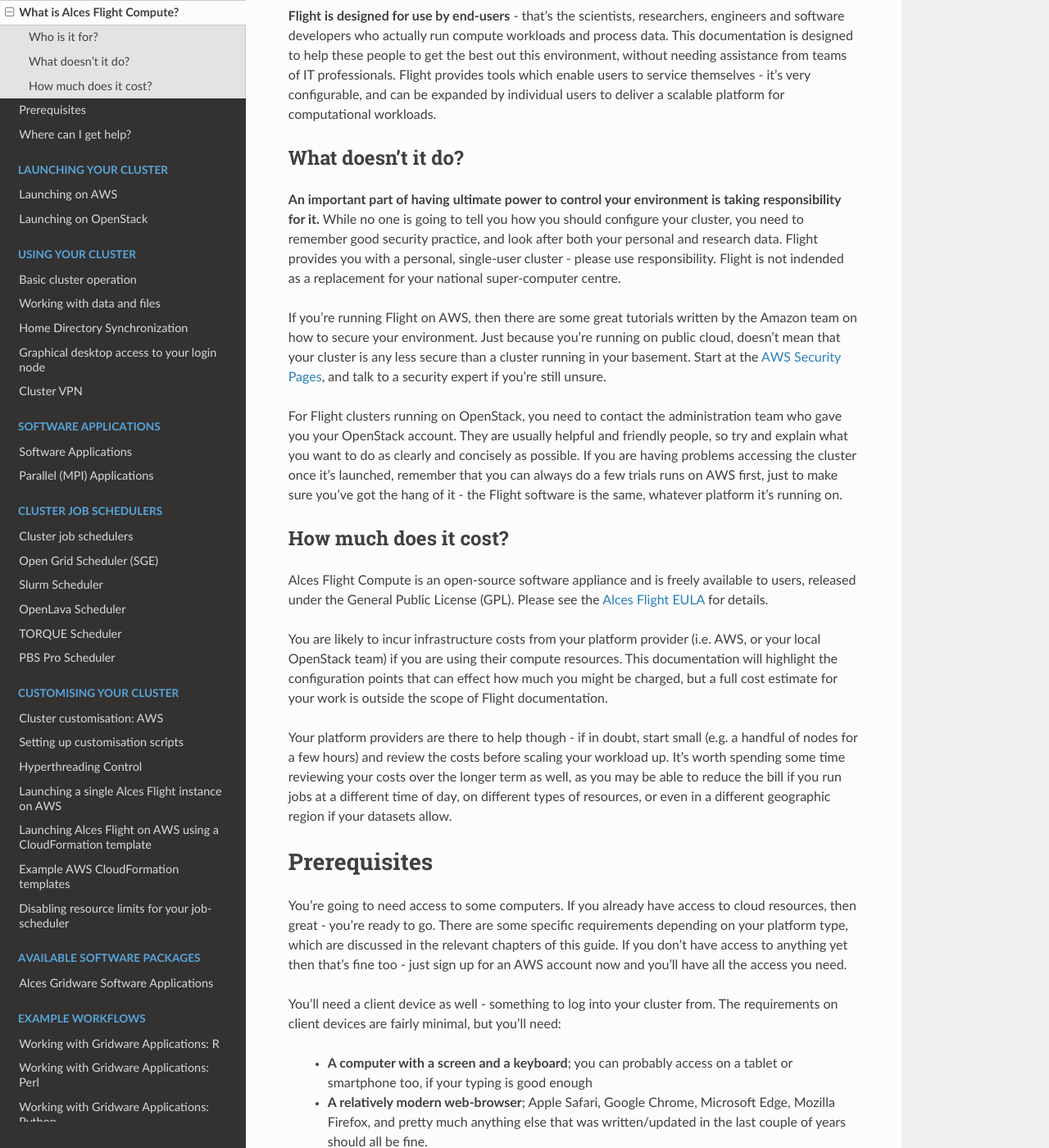
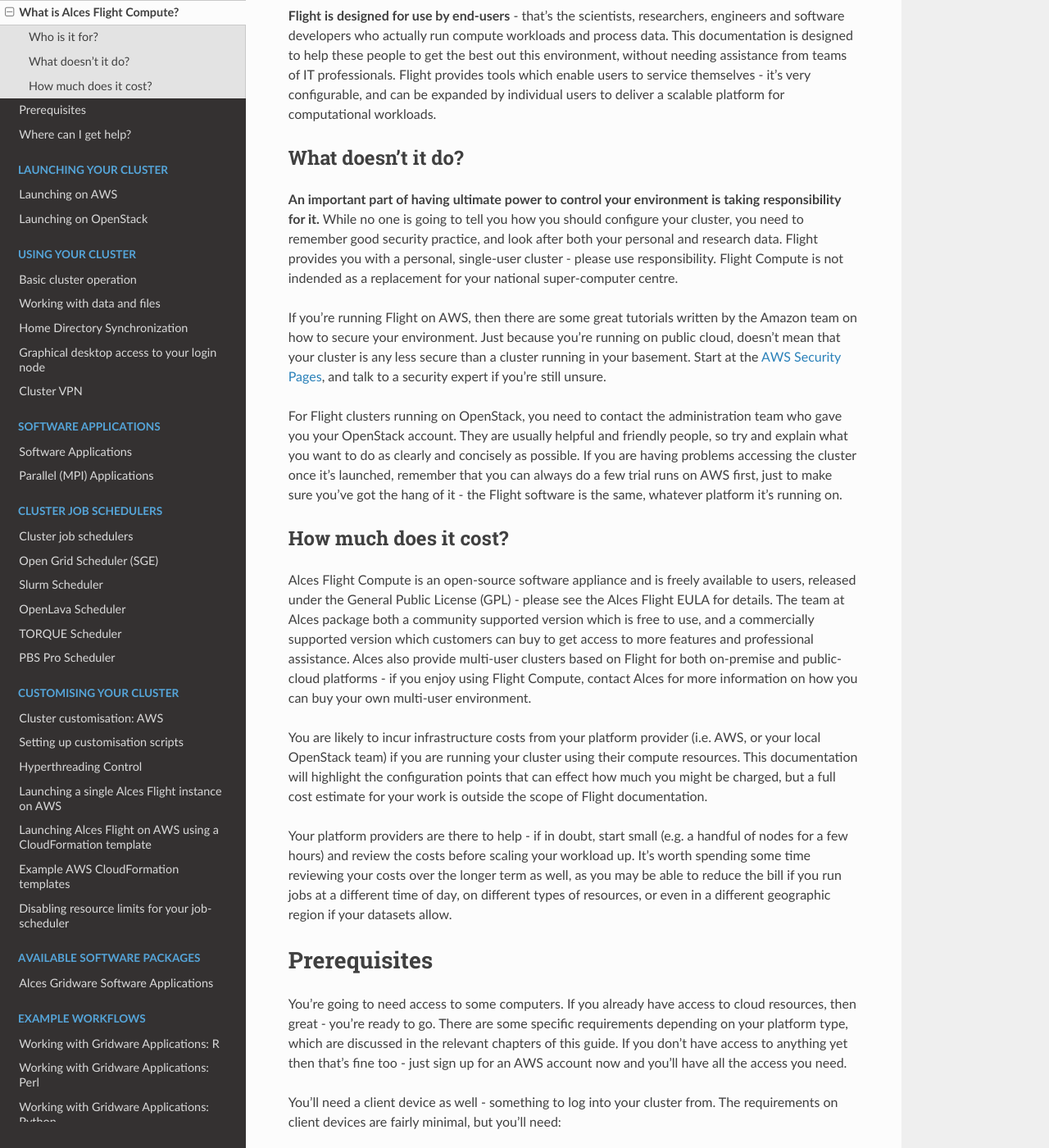
Before and after one commit to alces-software/flight-appliance-docs, a Sphinx documentation site: the page built from docs/source/overview/whatisit.rst, in a window 1280 px wide and 1400 px high, scrolled down 712 px. Shown: the whole window at 82% size. Built offline with Sphinx 7.4.7 and the Read the Docs theme 2.0.0, drawn with Linux system fonts in a browser that asks for light colours.

Commit message:
updated for 2016.3 features

```diff
--- a/docs/source/overview/whatisit.rst
+++ b/docs/source/overview/whatisit.rst
@@ -24,21 +24,21 @@
 What doesn't it do?
 -------------------
 
-**An important part of having ultimate power to control your environment is taking responsibility for it.** While no one is going to tell you how you should configure your cluster, you need to remember good security practice, and look after both your personal and research data. Flight provides you with a personal, single-user cluster - please use responsibility. Flight is not indended as a replacement for your national super-computer centre.
+**An important part of having ultimate power to control your environment is taking responsibility for it.** While no one is going to tell you how you should configure your cluster, you need to remember good security practice, and look after both your personal and research data. Flight provides you with a personal, single-user cluster - please use responsibility. Flight Compute is not indended as a replacement for your national super-computer centre.
 
 If you're running Flight on AWS, then there are some great tutorials written by the Amazon team on how to secure your environment. Just because you're running on public cloud, doesn't mean that your cluster is any less secure than a cluster running in your basement. Start at the `AWS Security Pages <https://aws.amazon.com/security>`_, and talk to a security expert if you're still unsure.
 
-For Flight clusters running on OpenStack, you need to contact the administration team who gave you your OpenStack account. They are usually helpful and friendly people, so try and explain what you want to do as clearly and concisely as possible. If you are having problems accessing the cluster once it's launched, remember that you can always do a few trials runs on AWS first, just to make sure you've got the hang of it - the Flight software is the same, whatever platform it's running on.
+For Flight clusters running on OpenStack, you need to contact the administration team who gave you your OpenStack account. They are usually helpful and friendly people, so try and explain what you want to do as clearly and concisely as possible. If you are having problems accessing the cluster once it's launched, remember that you can always do a few trial runs on AWS first, just to make sure you've got the hang of it - the Flight software is the same, whatever platform it's running on.
 
 
 How much does it cost?
 ----------------------
 
-Alces Flight Compute is an open-source software appliance and is freely available to users, released under the General Public License (GPL). Please see the `Alces Flight EULA <https://s3-eu-west-1.amazonaws.com/flight-aws-marketplace/2016.1/EULA.txt>`_ for details.
+Alces Flight Compute is an open-source software appliance and is freely available to users, released under the General Public License (GPL) - please see the Alces Flight EULA for details. The team at Alces package both a community supported version which is free to use, and a commercially supported version which customers can buy to get access to more features and professional assistance. Alces also provide multi-user clusters based on Flight for both on-premise and public-cloud platforms - if you enjoy using Flight Compute, contact Alces for more information on how you can buy your own multi-user environment.
 
-You are likely to incur infrastructure costs from your platform provider (i.e. AWS, or your local OpenStack team) if you are using their compute resources. This documentation will highlight the configuration points that can effect how much you might be charged, but a full cost estimate for your work is outside the scope of Flight documentation.
+You are likely to incur infrastructure costs from your platform provider (i.e. AWS, or your local OpenStack team) if you are running your cluster using their compute resources. This documentation will highlight the configuration points that can effect how much you might be charged, but a full cost estimate for your work is outside the scope of Flight documentation.
 
-Your platform providers are there to help though - if in doubt, start small (e.g. a handful of nodes for a few hours) and review the costs before scaling your workload up. It's worth spending some time reviewing your costs over the longer term as well, as you may be able to reduce the bill if you run jobs at a different time of day, on different types of resources, or even in a different geographic region if your datasets allow.
+Your platform providers are there to help - if in doubt, start small (e.g. a handful of nodes for a few hours) and review the costs before scaling your workload up. It's worth spending some time reviewing your costs over the longer term as well, as you may be able to reduce the bill if you run jobs at a different time of day, on different types of resources, or even in a different geographic region if your datasets allow.
 
 
 .. _clientprereqs:
```
